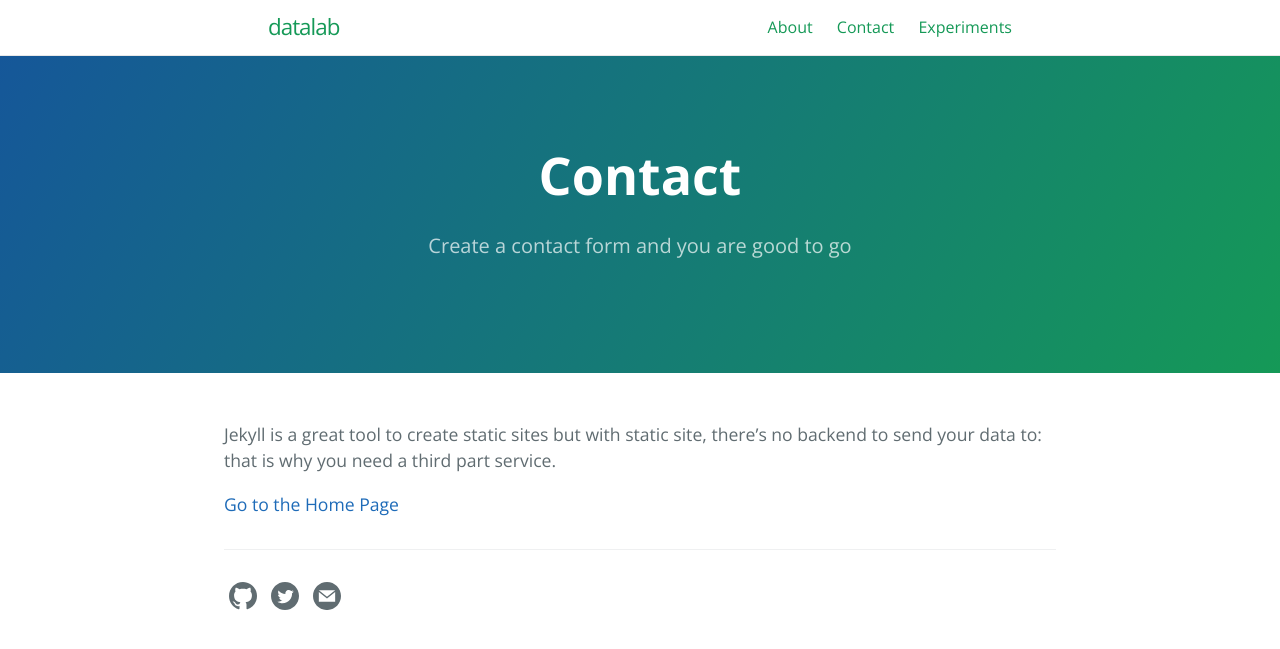
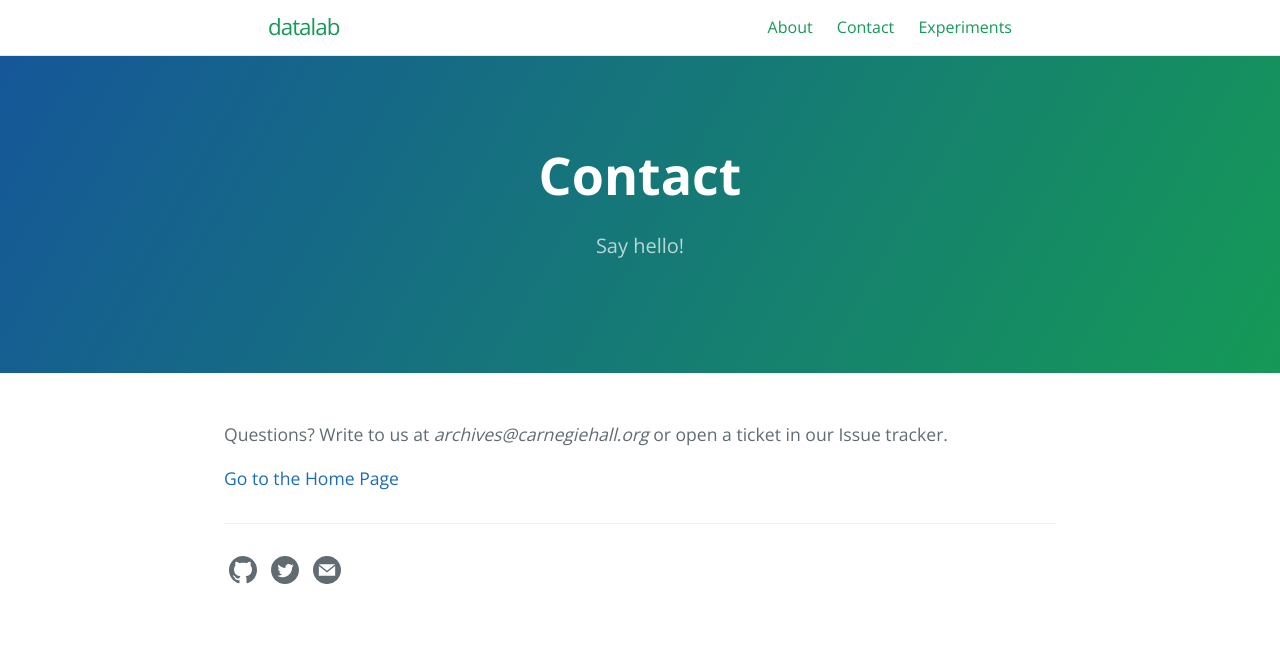
Before and after one commit to CarnegieHall/datalab, a Jekyll site: the page built from contact.md, in a window 1280 px wide. Shown: the top 649 px of the page. Built offline with Jekyll 4.4.1, drawn with Linux system fonts in a browser that asks for light colours.

Commit message:
Update contact.md

```diff
--- a/contact.md
+++ b/contact.md
@@ -1,11 +1,11 @@
 ---
 layout: page
 title: Contact
-tagline: Create a contact form and you are good to go
+tagline: Say hello!
 ref: contact
 order: 1
 ---
 
-Jekyll is a great tool to create static sites but with static site, there's no backend to send your data to: that is why you need a third part service.
+Questions? Write to us at *archives@carnegiehall.org* or open a ticket in our Issue tracker.
 
 [Go to the Home Page]({{ '/' | absolute_url }})
```
